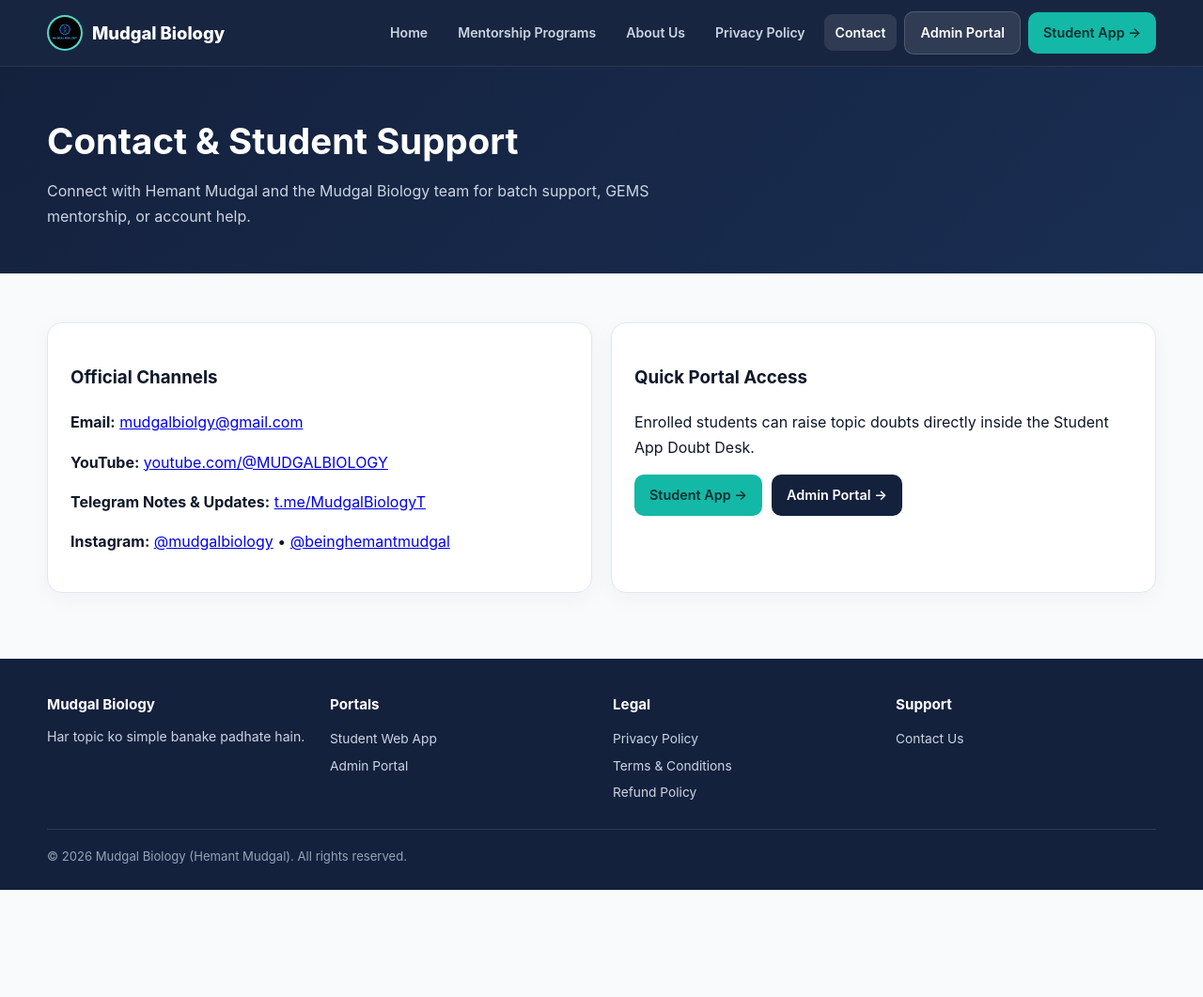
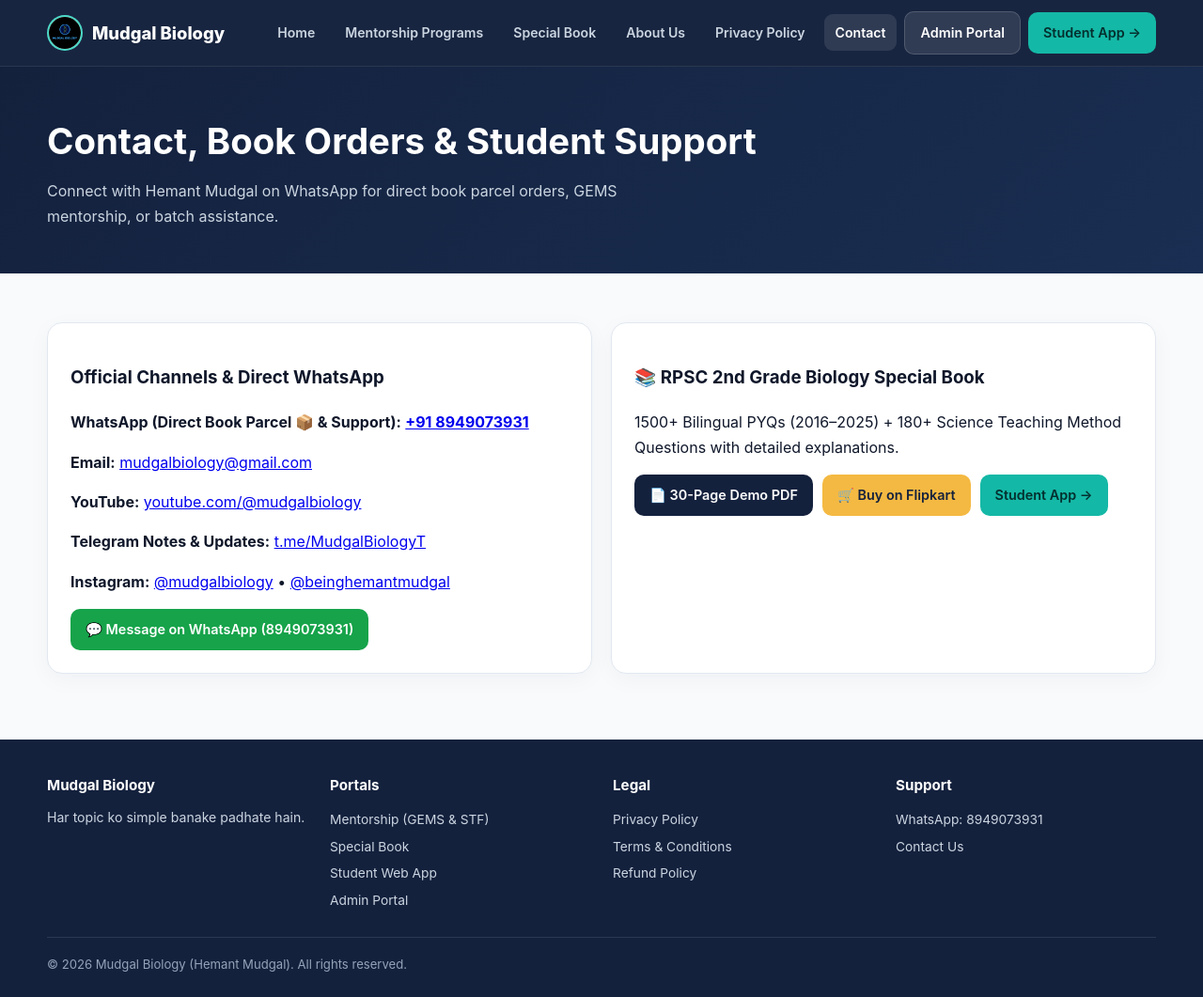
Before and after one commit to HarshSingh000/mudgal-biology, a website: page public/contact.html in a window 1280 px wide. Shown: the whole page at 94% size. Before the commit the page ends 947 px from the top, so only its background shows below. Drawn offline with Linux system fonts and the light colour scheme.

Commit message:
Add RPSC 2nd Grade Biology Special Book section, 30-page Demo PDF, Flipkart & WhatsApp 8949073931 order links

```diff
--- a/public/contact.html
+++ b/public/contact.html
@@ -6,6 +6,10 @@
   <title>Contact &amp; Support — Mudgal Biology</title>
   <link rel="icon" type="image/jpeg" href="/assets/logo.jpg" />
   <link rel="stylesheet" href="/site.css" />
+  <style>
+    .btn-wa { background: #16A34A; color: #fff; }
+    .btn-wa:hover { background: #15803D; color: #fff; }
+  </style>
 </head>
 <body>
   <header class="site-header">
@@ -14,6 +18,7 @@
       <nav class="nav-links">
         <a href="/" class="nav-link">Home</a>
         <a href="/mentorship" class="nav-link">Mentorship Programs</a>
+        <a href="/#book" class="nav-link">Special Book</a>
         <a href="/about" class="nav-link">About Us</a>
         <a href="/privacy" class="nav-link">Privacy Policy</a>
         <a href="/contact" class="nav-link active">Contact</a>
@@ -25,8 +30,8 @@
 
   <section class="page-hero">
     <div class="container">
-      <h1>Contact &amp; Student Support</h1>
-      <p>Connect with Hemant Mudgal and the Mudgal Biology team for batch support, GEMS mentorship, or account help.</p>
+      <h1>Contact, Book Orders &amp; Student Support</h1>
+      <p>Connect with Hemant Mudgal on WhatsApp for direct book parcel orders, GEMS mentorship, or batch assistance.</p>
     </div>
   </section>
 
@@ -34,18 +39,23 @@
     <div class="container">
       <div class="grid-2">
         <div class="card">
-          <h3>Official Channels</h3>
-          <p><strong>Email:</strong> <a href="mailto:mudgalbiolgy@gmail.com">mudgalbiolgy@gmail.com</a></p>
-          <p><strong>YouTube:</strong> <a href="https://www.youtube.com/@MUDGALBIOLOGY" target="_blank" rel="noopener">youtube.com/@MUDGALBIOLOGY</a></p>
+          <h3>Official Channels &amp; Direct WhatsApp</h3>
+          <p><strong>WhatsApp (Direct Book Parcel 📦 &amp; Support):</strong> <a href="https://wa.me/918949073931?text=Hello%20Hemant%20Sir%2C%20I%20want%20to%20enquire%20about%20Mudgal%20Biology%20Book%20%2F%20Mentorship." target="_blank" rel="noopener"><strong>+91 8949073931</strong></a></p>
+          <p><strong>Email:</strong> <a href="mailto:mudgalbiology@gmail.com">mudgalbiology@gmail.com</a></p>
+          <p><strong>YouTube:</strong> <a href="https://youtube.com/@mudgalbiology?si=aQOJ8NwrAMAVPYZC" target="_blank" rel="noopener">youtube.com/@mudgalbiology</a></p>
           <p><strong>Telegram Notes &amp; Updates:</strong> <a href="https://t.me/MudgalBiologyT" target="_blank" rel="noopener">t.me/MudgalBiologyT</a></p>
           <p><strong>Instagram:</strong> <a href="https://instagram.com/mudgalbiology" target="_blank" rel="noopener">@mudgalbiology</a> &bull; <a href="https://instagram.com/beinghemantmudgal" target="_blank" rel="noopener">@beinghemantmudgal</a></p>
+          <div style="display:flex;gap:10px;flex-wrap:wrap;margin-top:14px;">
+            <a href="https://wa.me/918949073931?text=Hello%20Hemant%20Sir%2C%20I%20want%20to%20order%20the%20RPSC%202nd%20Grade%20Science%20(Biology)%20Special%20Book%20by%20Direct%20Parcel." target="_blank" rel="noopener" class="btn btn-wa">💬 Message on WhatsApp (8949073931)</a>
+          </div>
         </div>
         <div class="card">
-          <h3>Quick Portal Access</h3>
-          <p>Enrolled students can raise topic doubts directly inside the Student App Doubt Desk.</p>
+          <h3>📚 RPSC 2nd Grade Biology Special Book</h3>
+          <p>1500+ Bilingual PYQs (2016–2025) + 180+ Science Teaching Method Questions with detailed explanations.</p>
           <div style="display:flex;gap:10px;flex-wrap:wrap;margin-top:12px;">
+            <a href="/assets/rpsc-2nd-grade-biology-book-demo.pdf" target="_blank" rel="noopener" class="btn btn-navy">📄 30-Page Demo PDF</a>
+            <a href="https://dl.flipkart.com/s/e_C7MdNNNN" target="_blank" rel="noopener" class="btn btn-amber">🛒 Buy on Flipkart</a>
             <a href="/app" class="btn btn-primary">Student App &rarr;</a>
-            <a href="/admin" class="btn btn-navy">Admin Portal &rarr;</a>
           </div>
         </div>
       </div>
@@ -55,9 +65,9 @@
   <footer class="site-footer">
     <div class="footer-grid">
       <div><h4>Mudgal Biology</h4><p style="margin:0;color:#CBD5E1;">Har topic ko simple banake padhate hain.</p></div>
-      <div><h4>Portals</h4><a href="/app">Student Web App</a><a href="/admin">Admin Portal</a></div>
+      <div><h4>Portals</h4><a href="/mentorship">Mentorship (GEMS &amp; STF)</a><a href="/#book">Special Book</a><a href="/app">Student Web App</a><a href="/admin">Admin Portal</a></div>
       <div><h4>Legal</h4><a href="/privacy">Privacy Policy</a><a href="/terms">Terms &amp; Conditions</a><a href="/refund">Refund Policy</a></div>
-      <div><h4>Support</h4><a href="/contact">Contact Us</a></div>
+      <div><h4>Support</h4><a href="https://wa.me/918949073931" target="_blank" rel="noopener">WhatsApp: 8949073931</a><a href="/contact">Contact Us</a></div>
     </div>
     <div class="footer-bottom"><span>&copy; 2026 Mudgal Biology (Hemant Mudgal). All rights reserved.</span></div>
   </footer>
```
Also changed, not shown: public/about.html (+2 -2 lines), public/index.html (+46 -1 lines), tests/api.test.js (+1 -1 lines), public/assets/book-cover.jpg (added), 1 other file.
